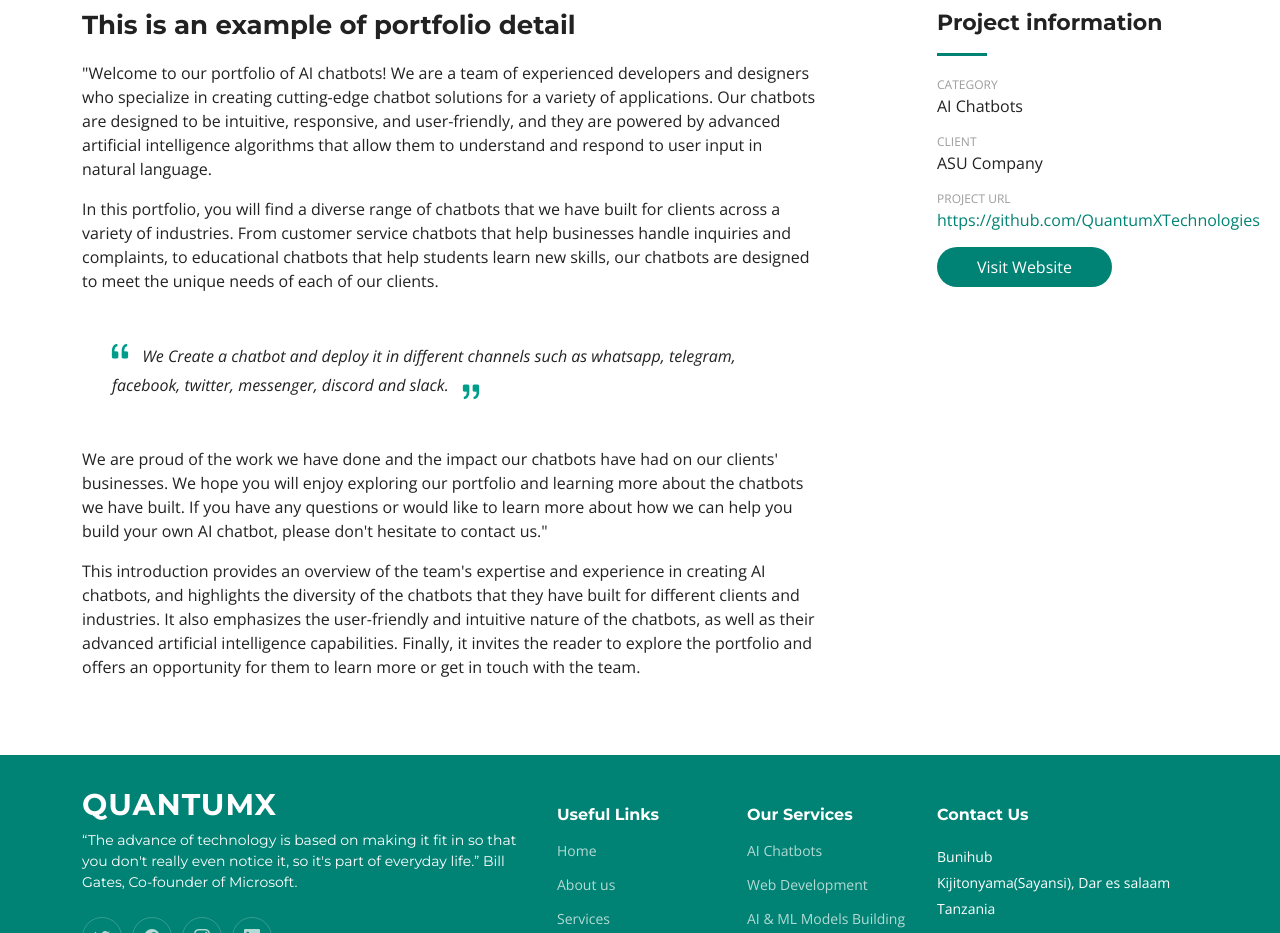
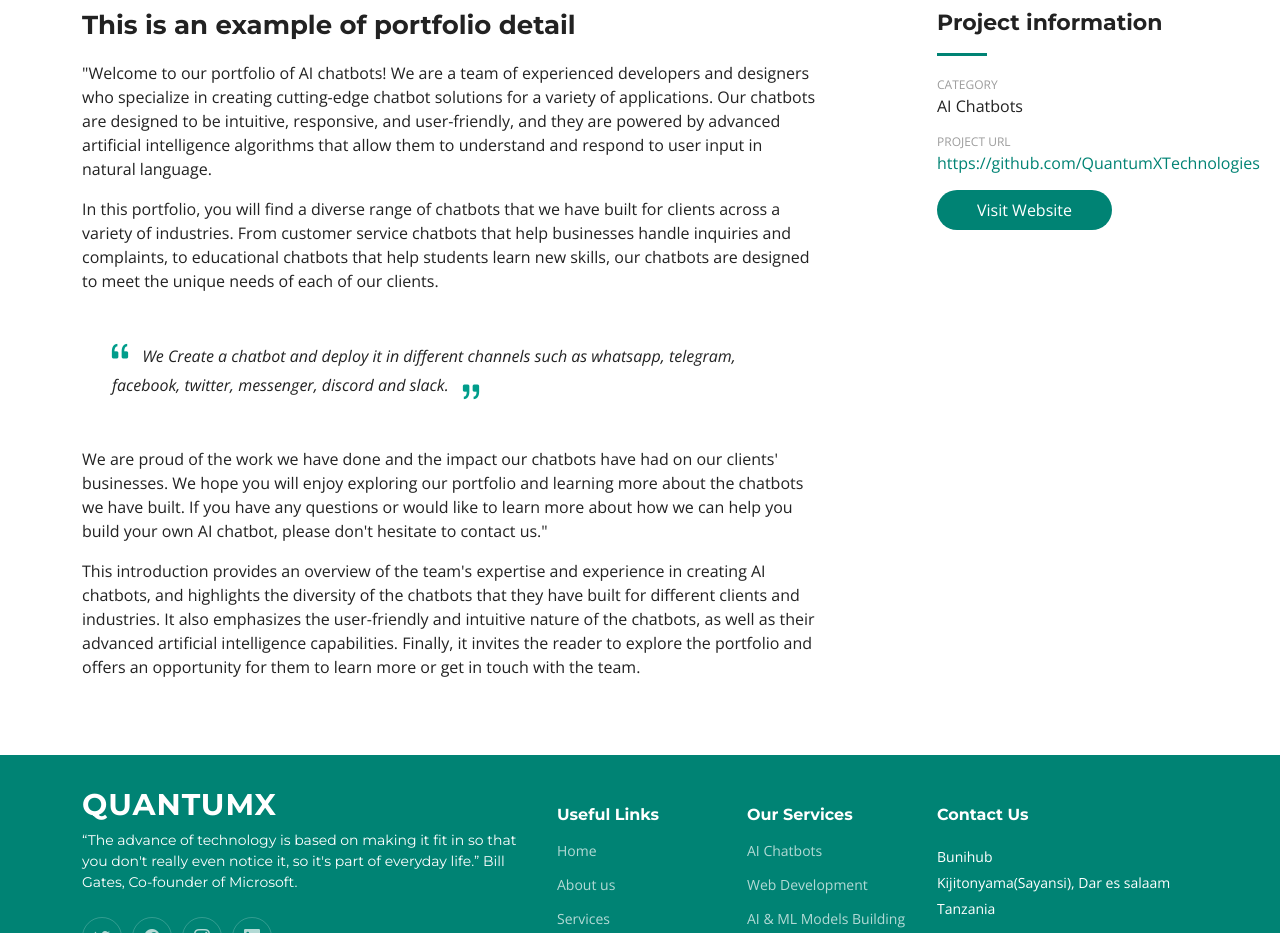
Before and after one commit to QuantumXTechnologies/QUAANTUMX, a plain HTML site: page portfolio-details.html in a window 1280 px wide. Shown: the part 1500-2433 px from the top of the page. Drawn offline with nearby package versions, Linux system fonts and the light colour scheme.

Commit message:
Update portfolio-details.html

```diff
--- a/portfolio-details.html
+++ b/portfolio-details.html
@@ -196,8 +196,6 @@
               <h3>Project information</h3>
               <ul>
                 <li><strong>Category</strong> <span>AI Chatbots</span></li>
-                <li><strong>Client</strong> <span>ASU Company</span></li>
-                <!-- <li><strong>Project date</strong> <span>01 March, 2020</span></li> -->
                 <li><strong>Project URL</strong> <a href="#">https://github.com/QuantumXTechnologies</a></li>
                 <li><a href="http://quantumx.co.tz" class="btn-visit align-self-start">Visit Website</a></li>
               </ul>
```
